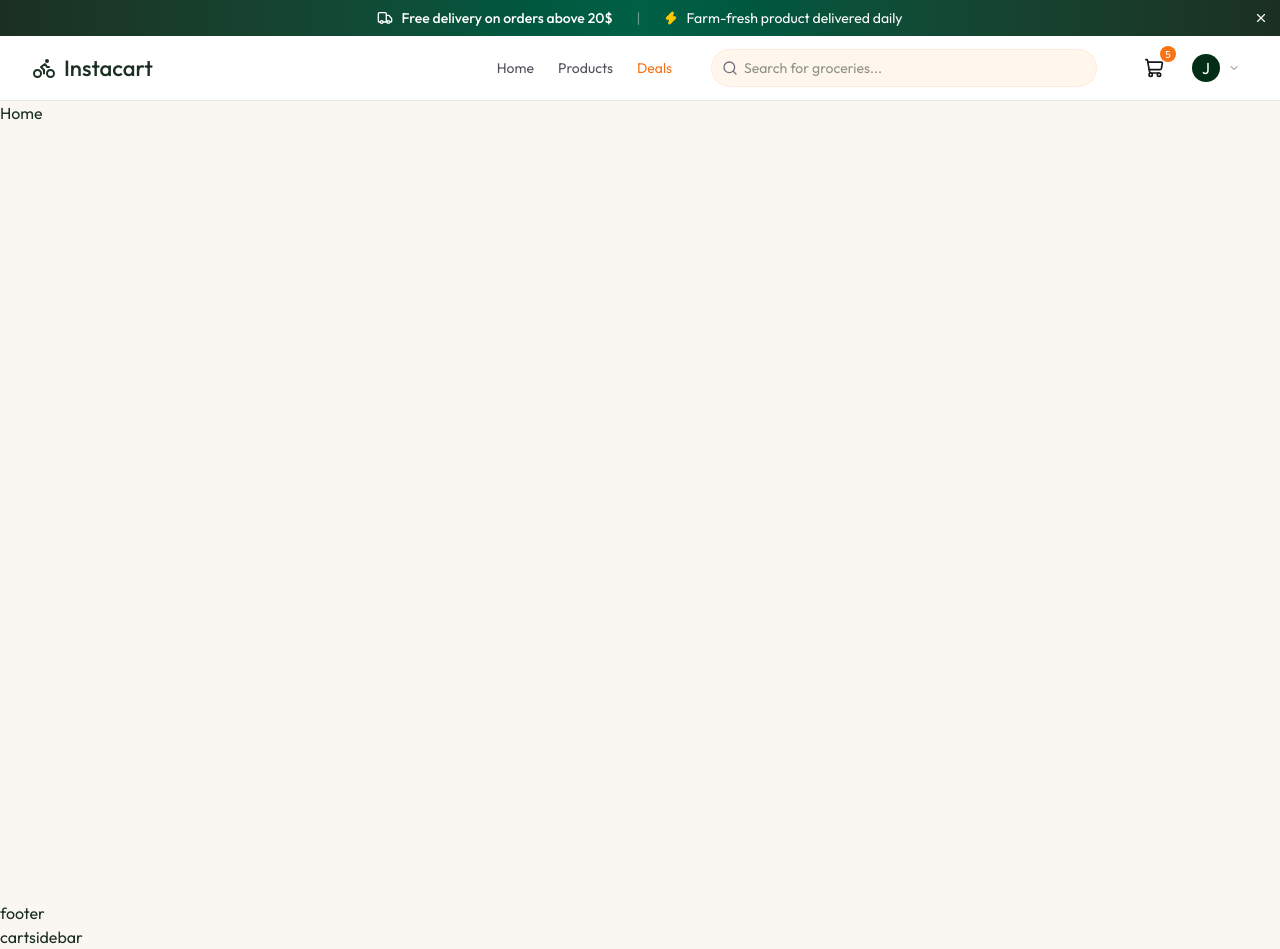
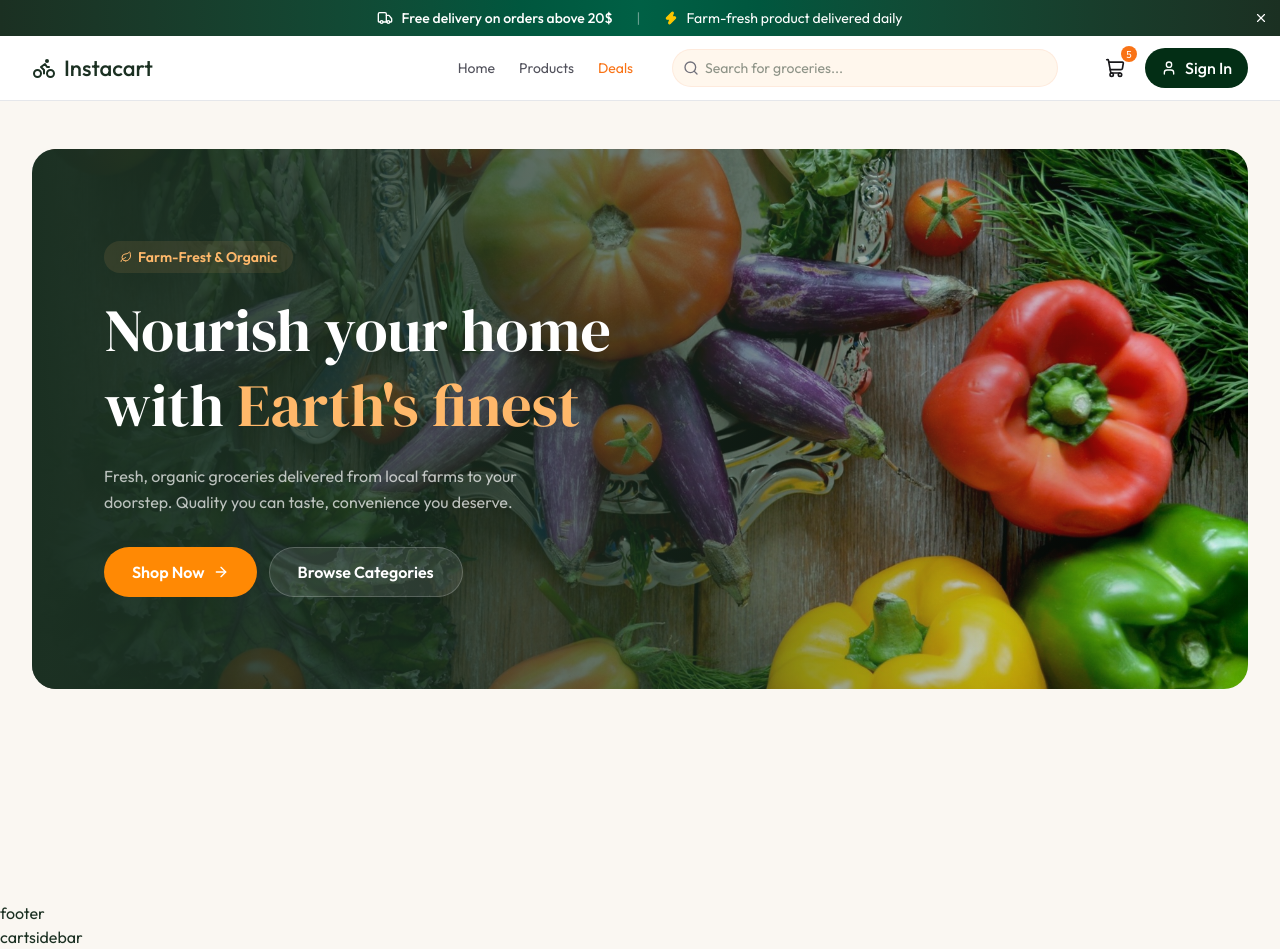
Before and after one commit to toffly/QuickCart, a React (Vite) app in the folder client/: page / in a window 1280 px wide. Built offline with nearby package versions, Linux system fonts and the light colour scheme; the HTML template or start-up script is replaced by a standard one.

Commit message:
refactor Navbar component: remove hardcoded user data, implement search functionality, and enhance logout handling; update Home page to include Hero component

```diff
--- /dev/null
+++ b/client/src/components/Home/Hero.tsx
@@ -0,0 +1,48 @@
+import { ArrowRightIcon, LeafIcon } from "lucide-react";
+import { heroSectionData } from "../../assets/assets";
+import { Link } from "react-router-dom";
+
+const Hero = () => {
+  return (
+    <section className="relative overflow-hidden min-h-135 mb-10 rounded-3xl flex items-center">
+      <img
+        src={heroSectionData.hero_image}
+        alt="Hero"
+        className="absolute inset-0 h-full w-full object-cover"
+      />
+      <div className="absolute inset-0 bg-linear-to-r from-app-green via-app-green/65 to-transparent" />
+      <div className="relative max-w-7xl mx-auto px-4 sm:px-6 lg:px-8 py-20 w-full">
+        <div className="max-w-xl xl:pl-10">
+          <span className="inline-flex items-center gap-1.5 px-4 py-1.5 text-sm font-semibold text-orange-300 bg-orange-300/10 rounded-full mb-5">
+            <LeafIcon className="size-3" /> Farm-Frest & Organic
+          </span>
+          <h1 className="font-serif text-4xl sm:text-5xl lg:text-6xl text-white leading-tight mb-5">
+            Nourish your home with{" "}
+            <span className="text-orange-300">Earth's finest</span>
+          </h1>
+
+          <p className="text-base text-white/70 leading-relaxed mb-8 max-w-md">
+            {heroSectionData.description}
+          </p>
+          <div className="flex flex-wrap gap-3">
+            <Link
+              to={"/products"}
+              className="px-7 py-3 bg-orange-400 text-white font-semibold rounded-full hover:bg-orange-500 transition-all flex-center gap-2 active:scale-[0.98]"
+            >
+              Shop Now <ArrowRightIcon className="size-4" />
+            </Link>
+
+            <Link
+              to={"/products"}
+              className="px-7 py-3 bg-white/10 text-white font-semibold rounded-full hover:bg-white/20 transition-all border border-white/20"
+            >
+              Browse Categories
+            </Link>
+          </div>
+        </div>
+      </div>
+    </section>
+  );
+};
+
+export default Hero;
--- a/client/src/components/Navbar.tsx
+++ b/client/src/components/Navbar.tsx
@@ -16,11 +16,7 @@
 import { Link, useNavigate } from "react-router-dom";
 
 const Navbar = () => {
-  const user: any = {
-    name: "John Doe",
-    email: "john@example.com",
-    isAdmin: true,
-  };
+  const user: any = null
   const { cartCount, setIsCartOpen } = {
     cartCount: 5,
     setIsCartOpen: (_data: any) => {},
@@ -28,6 +24,19 @@
   const [searchQuery, setSearchQuery] = useState("");
   const [userMenuOpen, setUserMenuOpen] = useState(false);
   const navigate = useNavigate();
+
+  const handleSearch = (e: React.SubmitEvent) => {
+    e.preventDefault()
+    if(searchQuery.trim()){
+        navigate(`/search?q=${encodeURIComponent(searchQuery.trim())}`)
+        setSearchQuery("")
+    }
+  }
+
+  const handleLogout = () => {
+    setUserMenuOpen(false)
+    navigate("/")
+  }
 
   return (
     <nav className="bg-white sticky top-0 z-50 border-b border-app-border">
@@ -47,7 +56,7 @@
               Deals
             </Link>
           </div>
-          <form className="hidden sm:flex flex-1 max-w-sm text-xs sm:text-sm">
+          <form onSubmit={handleSearch} className="hidden sm:flex flex-1 max-w-sm text-xs sm:text-sm">
             <div className="relative w-full">
               <SearchIcon className="absolute left-2.5 top-1/2 -translate-y-1/2 size-4 text-zinc-500" />
               <input
@@ -168,7 +177,7 @@
 
                       {user && (
                         <div className="border-t border-app-border pt-1">
-                          <button className="flex items-center gap-3 px-4 py-2.5 text-sm text-app-error hover:bg-red-50 w-full transition-colors">
+                          <button onClick={handleLogout} className="flex items-center gap-3 px-4 py-2.5 text-sm text-app-error hover:bg-red-50 w-full transition-colors">
                             <LogOutIcon size={16} /> Logout
                           </button>
                         </div>
--- a/client/src/pages/Home.tsx
+++ b/client/src/pages/Home.tsx
@@ -1,8 +1,11 @@
 import React from 'react'
+import Hero from '../components/Home/Hero'
 
 const Home = () => {
   return (
-    <div>Home</div>
+    <div className='max-h-screen max-w-7xl mx-auto px-4 sm:px-6 lg:px-8 py-12'>
+      <Hero/>
+    </div>
   )
 }
 
```
